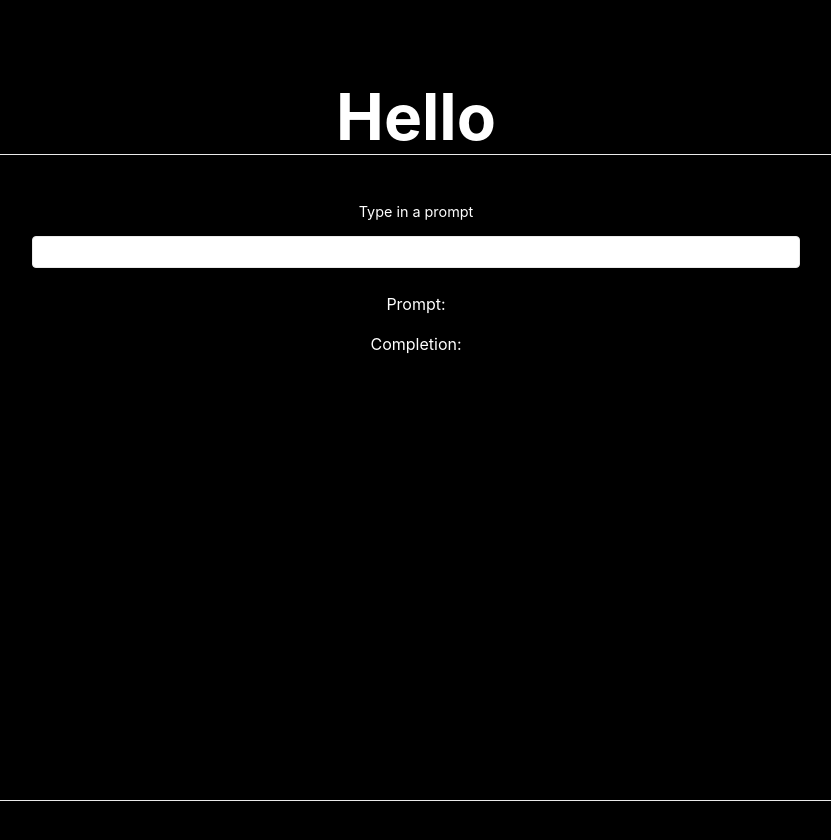
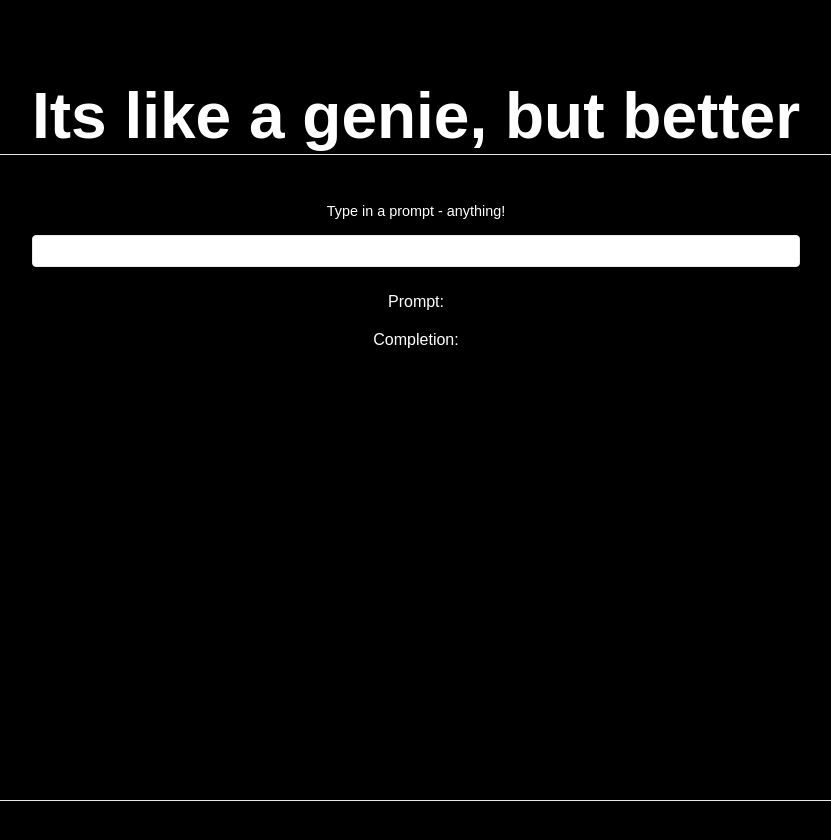
Before and after one commit to jamesonarnett/OpenAI-GPT3-playground, a Next.js app: page / in a window 1280 px wide. Shown: the top 840 px of the page, without its empty margins (224-1055 px from the left). Built offline with nearby package versions, Linux system fonts and the light colour scheme.

Commit message:
GH font - mona sans

```diff
--- a/pages/index.tsx
+++ b/pages/index.tsx
@@ -45,10 +45,10 @@ export default function Home() {
 
       <main className={styles.main}>
         <div className={styles.titleDiv}>
-          <h1 className={styles.title}>Hello</h1>
+          <h1 className={styles.title}>Its like a genie, but better</h1>
         </div>
         <div className={styles.inputDiv}>
-          <p className={styles.description}>Type in a prompt</p>
+          <p className={styles.description}>Type in a prompt - anything!</p>
           <input
             value={value}
             onChange={handleInput}
--- a/styles/globals.css
+++ b/styles/globals.css
@@ -1,9 +1,13 @@
+@font-face {
+  font-family: "Open Sans";
+  src: url(/public/Mona-Sans.woff2) format("woff2");
+}
+
 html,
 body {
   padding: 0;
   margin: 0;
-  font-family: -apple-system, BlinkMacSystemFont, Segoe UI, Roboto, Oxygen,
-    Ubuntu, Cantarell, Fira Sans, Droid Sans, Helvetica Neue, sans-serif;
+  font-family: "Mona Sans", sans-serif;
   background-color: black;
   color: white;
 }
```
Also changed, not shown: public/Mona-Sans.woff2 (added).
